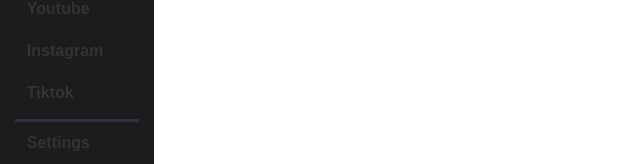
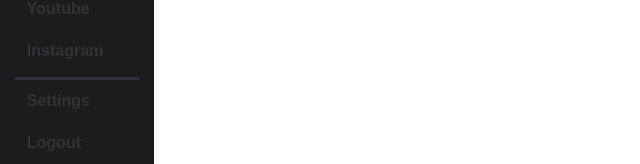
Before and after one commit to chophupchong/Analytical-Dashboard, a Vue app in the folder frontend/: page /facebook in a window 1280 px wide. Shown: the part 164-328 px from the top of the page, without its empty margins (0-640 px from the left). Built offline with nearby package versions, Linux system fonts and the light colour scheme.

Commit message:
Some minor changes
Created 2 new vue file for FB And IG
Removed TikTok from navbar
Linked the FB and IG to navbar

```diff
--- a/frontend/src/components/Navbar.vue
+++ b/frontend/src/components/Navbar.vue
@@ -7,7 +7,6 @@
     <router-link class="routerlink" to="/">Facebook</router-link>
     <router-link class="routerlink" to="/youtube">Youtube</router-link>
     <router-link class="routerlink" to="/">Instagram</router-link>
-    <router-link class="routerlink" to="/">Tiktok</router-link>
 
     <div id="container">
     <router-link class="routerlink" to="/login">Settings</router-link>
--- a/frontend/src/router/index.js
+++ b/frontend/src/router/index.js
@@ -12,6 +12,16 @@
     component: () => import('@/views/dashboard/index.vue'),
   },
   {
+    path: '/facebook',
+    name: 'facebook',
+    component: () => import('@/views/dashboard/facebook.vue'),
+  },
+  {
+    path: '/instagram',
+    name: 'instagram',
+    component: () => import('@/views/dashboard/instagram.vue'),
+  },
+  {
     path: '/youTube',
     name: 'youTube',
     component: () => import('@/views/dashboard/youTube.vue'),
--- /dev/null
+++ b/frontend/src/views/dashboard/facebook.vue
@@ -0,0 +1,13 @@
+<template>
+
+</template>
+
+<script>
+export default {
+
+}
+</script>
+
+<style>
+
+</style>
--- /dev/null
+++ b/frontend/src/views/dashboard/instagram.vue
@@ -0,0 +1,13 @@
+<template>
+
+</template>
+
+<script>
+export default {
+
+}
+</script>
+
+<style>
+
+</style>
```
Also changed, not shown: 1 other file (tests, documents, lock files or other folders).
